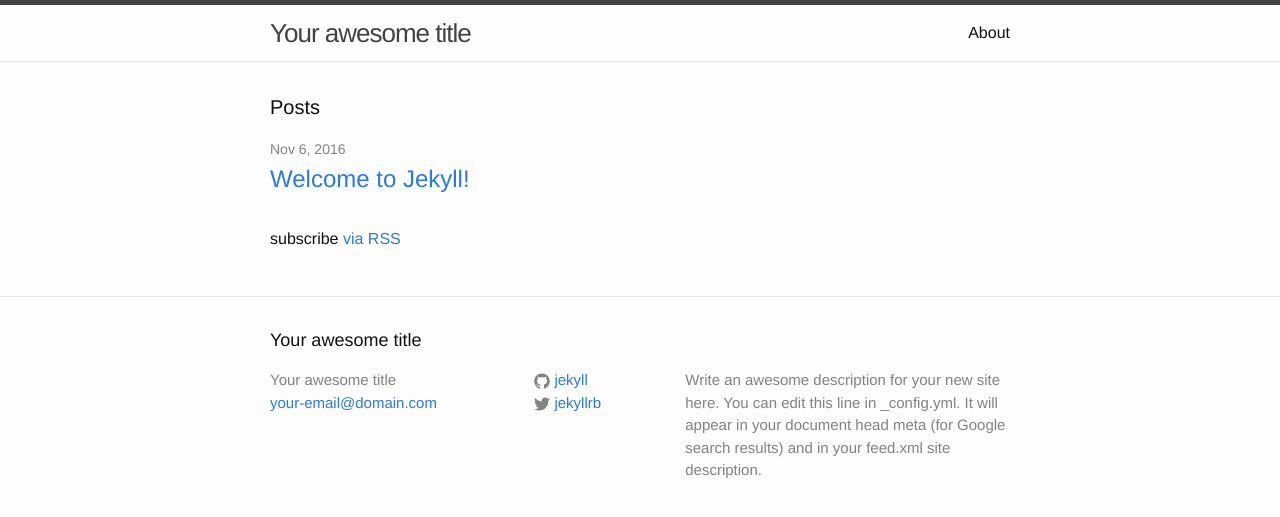
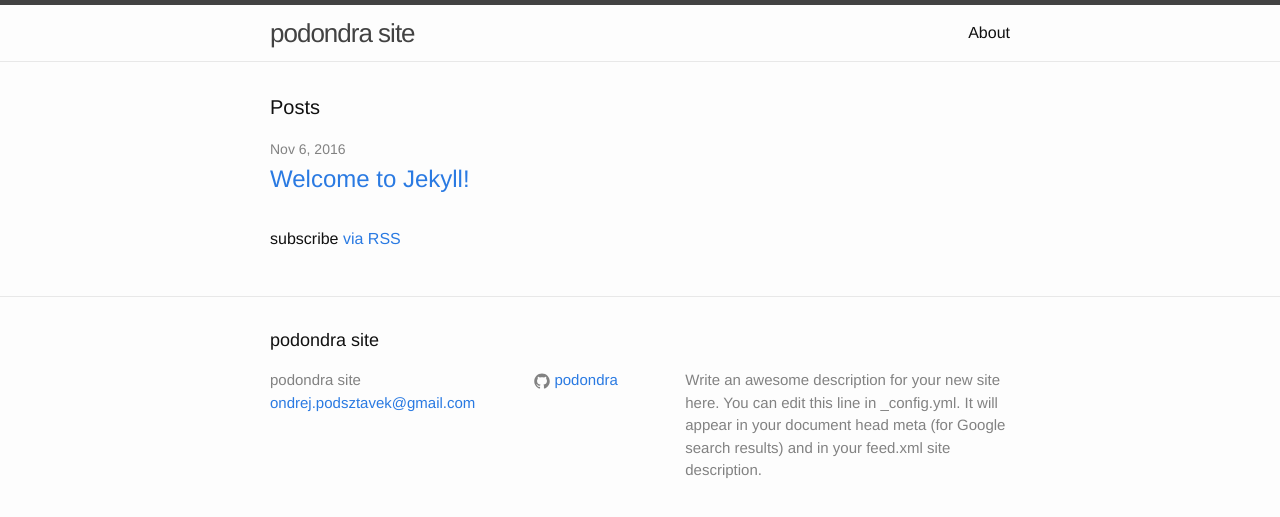
Before and after one commit to podondra/podondra.github.io, a Jekyll site: the page built from index.html, in a window 1280 px wide. Shown: the top 517 px of the page. Built offline with Jekyll 4.4.1, drawn with Linux system fonts in a browser that asks for light colours.

Commit message:
Modify config

```diff
--- a/_config.yml
+++ b/_config.yml
@@ -1,19 +1,19 @@
 # Site settings
-title: Your awesome title
-email: your-email@domain.com
+title: podondra site
+email: ondrej.podsztavek@gmail.com
 description: > # this means to ignore newlines until "baseurl:"
   Write an awesome description for your new site here. You can edit this
   line in _config.yml. It will appear in your document head meta (for
   Google search results) and in your feed.xml site description.
 baseurl: "" # the subpath of your site, e.g. /blog/
-url: "http://yourdomain.com" # the base hostname & protocol for your site
-twitter_username: jekyllrb
-github_username:  jekyll
+url: "https://podondra.cz" # the base hostname & protocol for your site
+github_username: podondra
 
 # Build settings
 markdown: kramdown
 
 exclude:
+    - CNAME
     - Gemfile
     - Gemfile.lock
     - LICENSE
```
